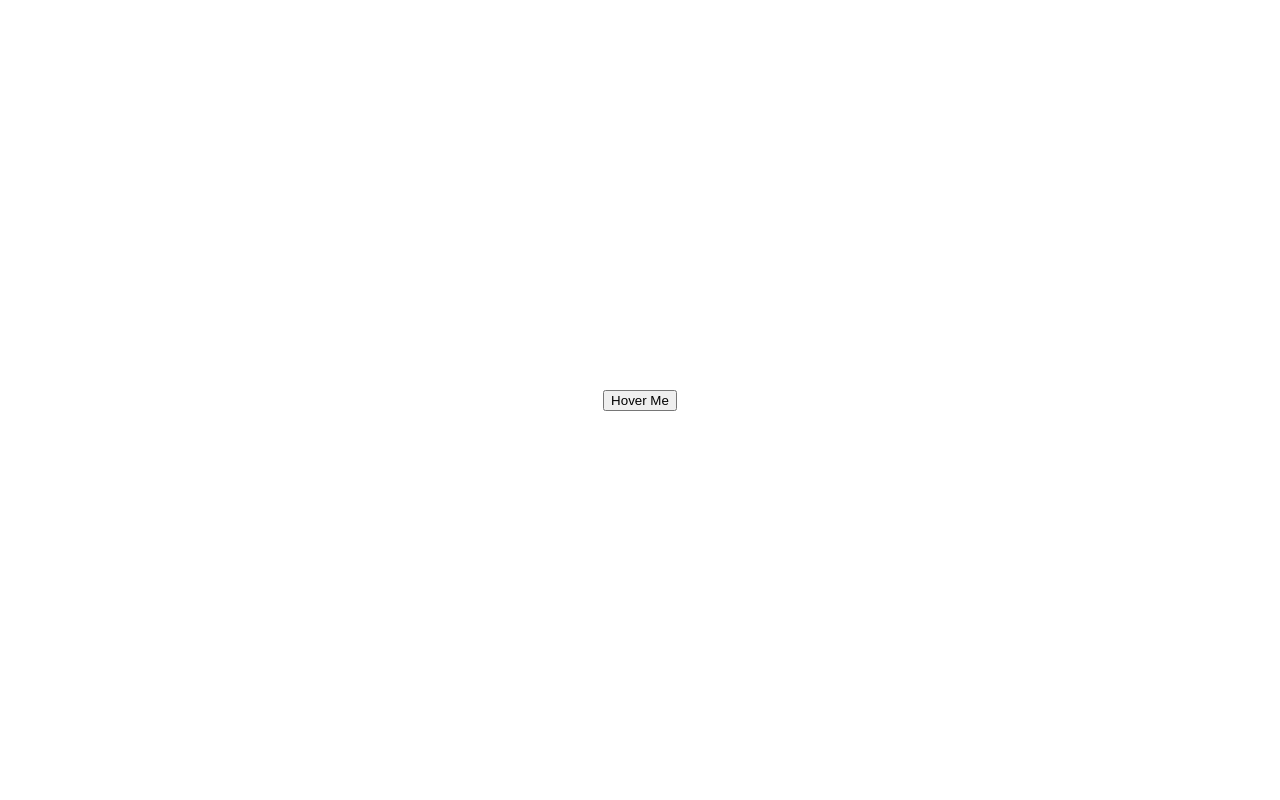
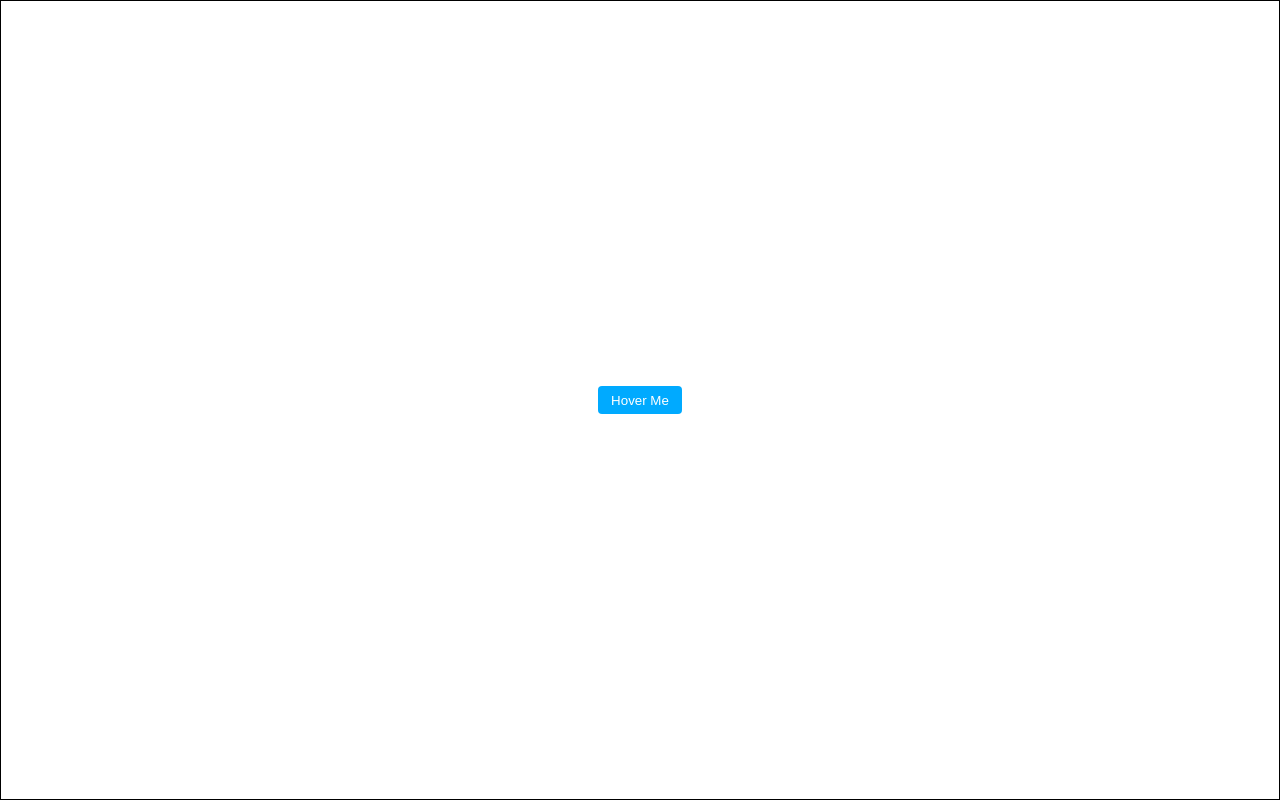
Before and after one commit to PawanShreSth/buttonAnimationProject, a plain HTML site: page index.html in a window 1280 px wide. Drawn offline with Linux system fonts and the light colour scheme.

Commit message:
Added opacity animation to the button

```diff
--- a/style.css
+++ b/style.css
@@ -9,4 +9,35 @@ body {
   align-items: center;
   min-height: 100vh;
   margin: 0;
+  overflow: hidden;
+  border: 1px solid black;
 }
+
+.btn {
+  color: white;
+  background-color: hsl(200, 100%, 50%);
+  border: none;
+  outline: none;
+  padding: .5em 1em;
+  border-radius: .3em;
+  cursor: pointer;
+}
+
+.btn:hover {
+  animation: blink 500ms ease-in-out infinite,
+             grow 1s ease-in-out infinite;
+}
+
+@keyframes blink {
+  0% {
+    opacity: 1;
+  }
+
+  50% {
+    opacity: .75;
+  }
+
+  100% {
+    opacity: 1;
+  }
+}
```
